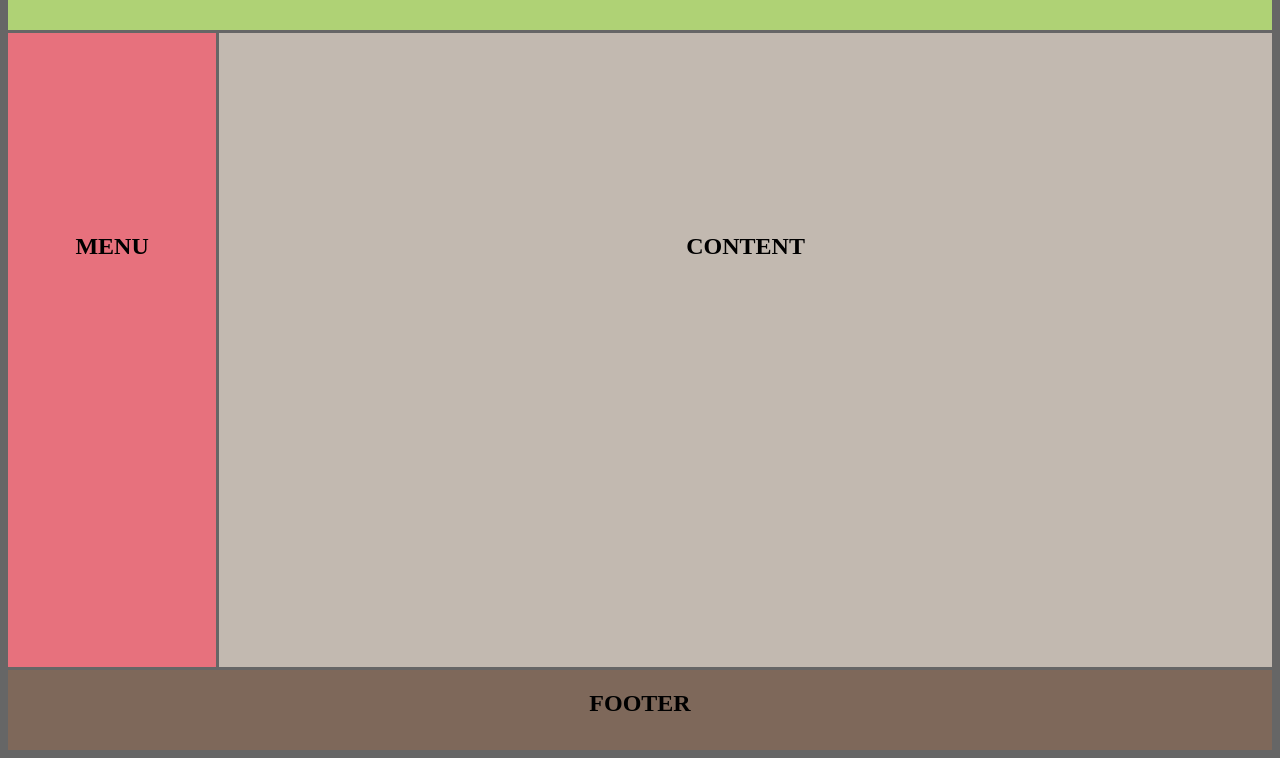
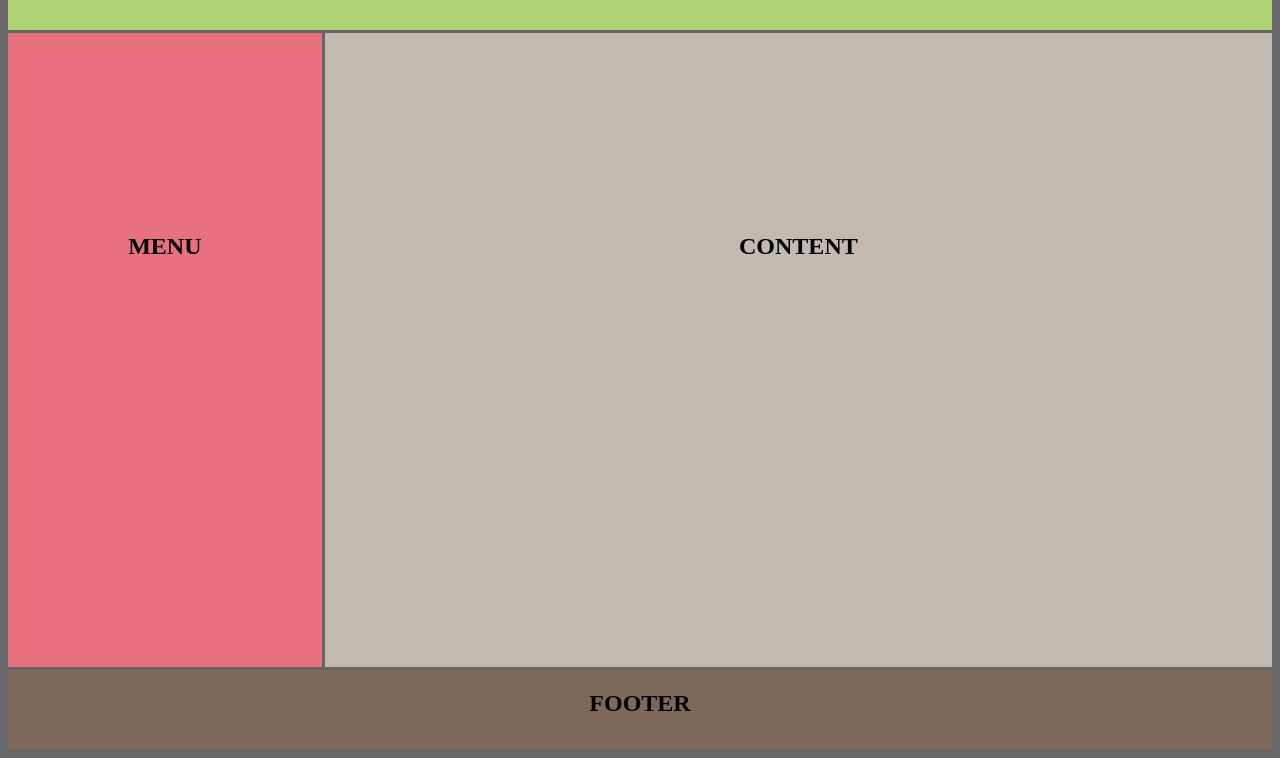
Before and after one commit to pbhagyashri/project-css-grid, a plain HTML site: page index.html in a window 1280 px wide. Shown: the part 58-816 px from the top of the page. Drawn offline with Linux system fonts and the light colour scheme.

Commit message:
Add grid-template-areas style to .container block in style.css file

```diff
--- a/style.css
+++ b/style.css
@@ -12,26 +12,35 @@ body {
 
 	-ms-grid-rows: 80px auto 80px;
 	grid-template-rows: 80px auto 80px;
+
+	grid-template-areas:
+		"h h h h h h h h h h h h"
+		"m m m c c c c c c c c c"
+		"f f f f f f f f f f f f"
 }
 .container > div:nth-child(2) h2, .container > div:nth-child(3) h2 {
 	padding-top: 180px;
 }
 .header {
 	background-color: #afd275;
-	grid-column: 1 / -1;
+/*	grid-column: 1 / -1;*/
+	grid-area: h;
 }
 
 .menu {
 	background-color: #e7717d;
-	grid-column: 1 / 3;
+/*	grid-column: 1 / 3;*/
+	grid-area: m;
 }
 
 .content {
 	background-color: #c2b9b0;
-	grid-column: 3 / -1;
+/*	grid-column: 3 / -1;*/
+	grid-area: c;
 }
 
 .footer {
 	background-color: #7e685a;
-	grid-column: 1 / -1;
+/*	grid-column: 1 / -1;*/
+	grid-area: f;
 }
```
